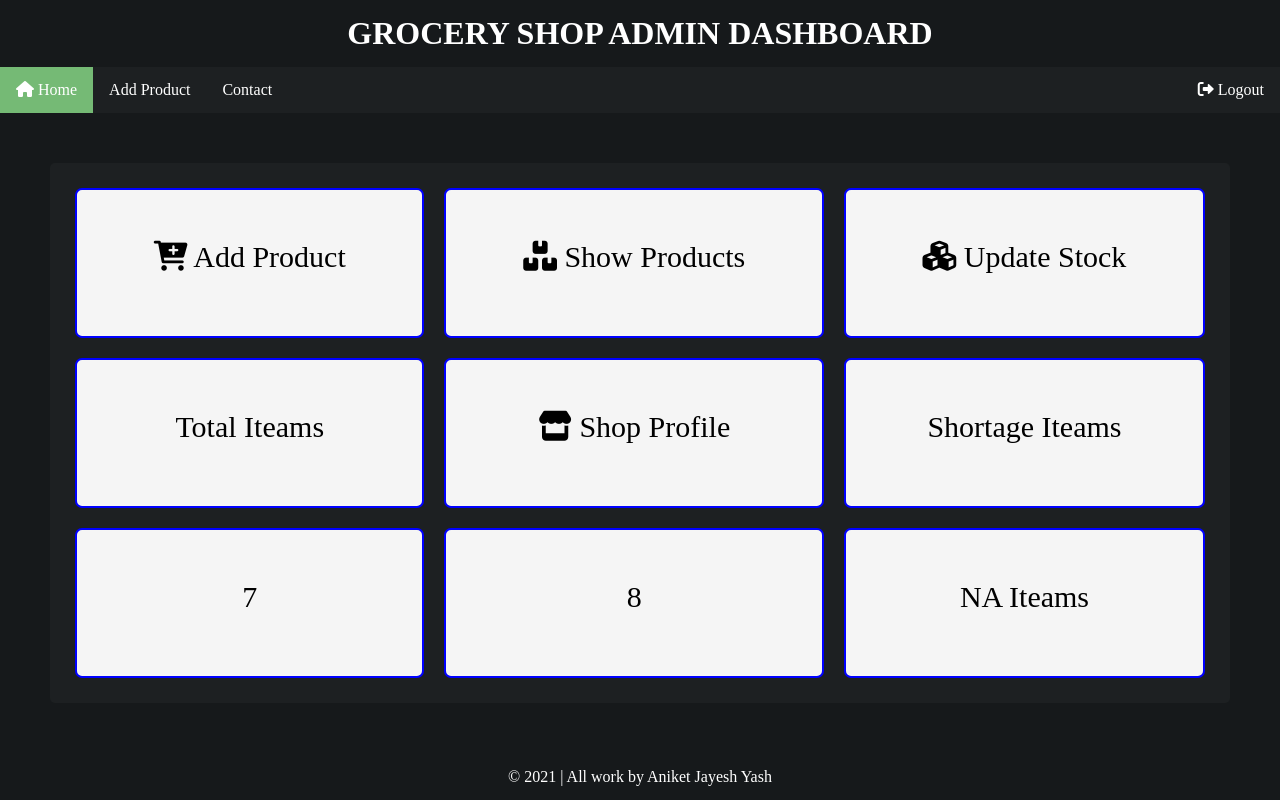
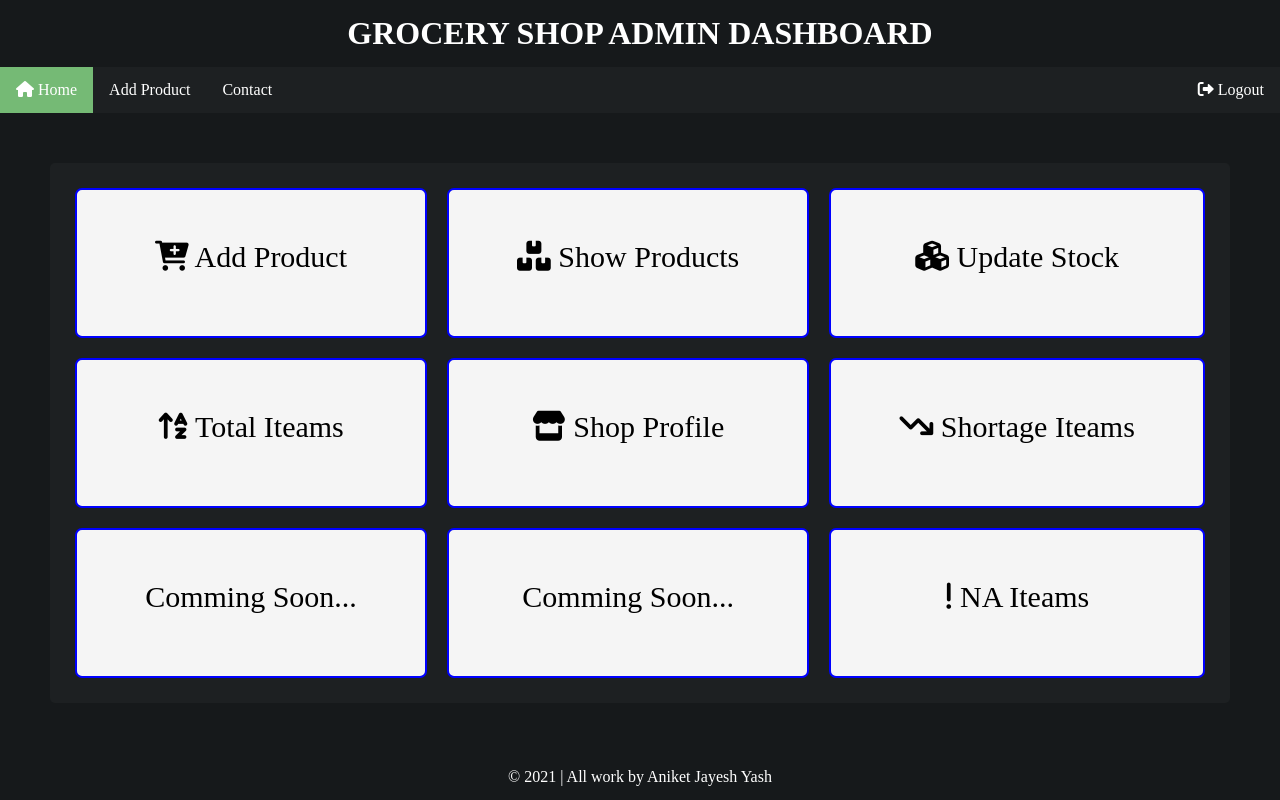
Before and after one commit to yashyc13/grocery-shop, a PHP site: page /admin-home.php in a window 1280 px wide. Run offline with PHP 8.4, Linux system fonts and the light colour scheme; the visitor is signed in with stand-in values (Sample User, id 1); data that the repository does not hold is empty.

Commit message:
total items added

```diff
--- a/admin-home.php
+++ b/admin-home.php
@@ -19,12 +19,14 @@
         </div>
         <div class="grid-item"><i class="fa-solid fa-cubes"></i><a href="update-product.php" target="_self"> Update
                 Stock</a></div>
-        <div class="grid-item"><i class="fa-solid fa-cart-circle-check"></i><a href="#">Total Iteams</a></div>
+        <div class="grid-item"><i class="fa-solid fa-arrow-up-a-z"></i><a href="total-items.php"> Total Iteams</a>
+        </div>
         <div class="grid-item"><i class="fa-solid fa-store"></i><a href="#"> Shop Profile</a></div>
-        <div class="grid-item"><a href="shortage-items.php">Shortage Iteams</a></div>
-        <div class="grid-item"><a href="#">7</a></div>
-        <div class="grid-item"><a href="#">8</a></div>
-        <div class="grid-item"><a href="not-available.php">NA Iteams</a></div>
+        <div class="grid-item"><i class="fa-solid fa-arrow-trend-down"></i><a href="shortage-items.php"> Shortage
+                Iteams</a></div>
+        <div class="grid-item"><a href="#">Comming Soon...</a></div>
+        <div class="grid-item"><a href="#">Comming Soon...</a></div>
+        <div class="grid-item"><i class="fa-solid fa-exclamation"></i><a href="not-available.php"> NA Iteams</a></div>
     </div>
     <?php include 'admin-footer.html' ?>
 </body>
```
Also changed, not shown: total-items.php (added, +51 -0 lines).
